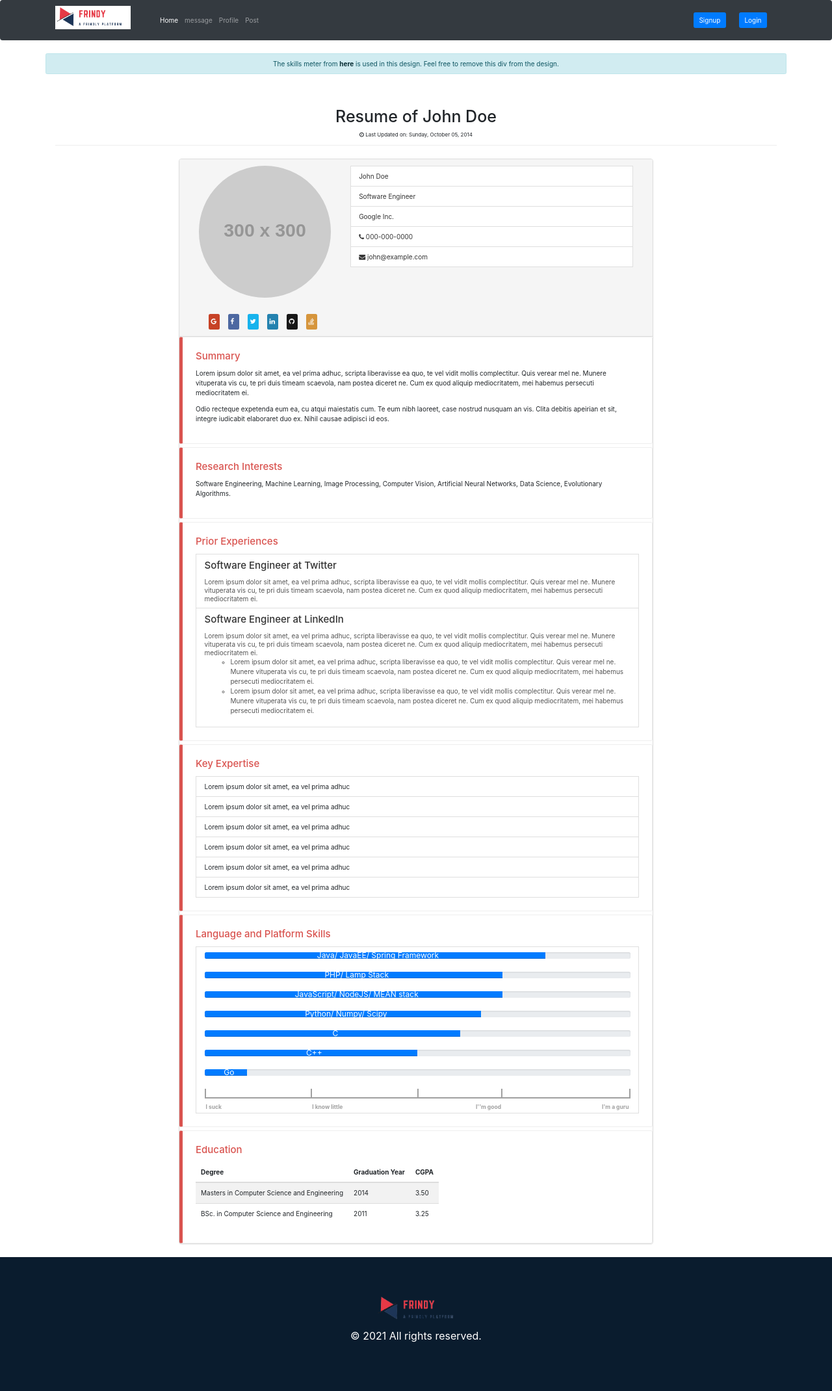
After one commit to swebreza/frindy, a Django app: page /resume in a window 1280 px wide. The commit adds this page. Shown: the whole page at 65% size. Run offline with Django 3.2, Linux system fonts and the light colour scheme; grey boxes labelled with a size stand in for pictures from a placeholder-image service; some libraries are stand-ins or nearby versions.

Commit message:
2 resume added

```diff
--- /dev/null
+++ b/frindy/static/css/resume1.css
@@ -0,0 +1,156 @@
+@import url(http://maxcdn.bootstrapcdn.com/font-awesome/4.2.0/css/font-awesome.min.css);
+
+.page-header{
+  text-align: center;
+}
+.container{
+ width:44em;
+}
+/*social buttons*/
+.btn-social{
+  color: white;
+  opacity:0.9;
+}
+.btn-social:hover {
+  color: white;
+    opacity:1;
+}
+.btn-facebook {
+background-color: #3b5998;
+opacity:0.9;
+}
+.btn-twitter {
+background-color: #00aced;
+opacity:0.9;
+}
+.btn-linkedin {
+background-color:#0e76a8;
+opacity:0.9;
+}
+.btn-github{
+  background-color:#000000;
+  opacity:0.9;
+}
+.btn-google {
+  background-color: #c32f10;
+  opacity: 0.9;
+}
+.btn-stackoverflow{
+  background-color: #D38B28;
+  opacity: 0.9;
+}
+
+/* resume stuff */
+
+.bs-callout {
+    -moz-border-bottom-colors: none;
+    -moz-border-left-colors: none;
+    -moz-border-right-colors: none;
+    -moz-border-top-colors: none;
+    border-color: #eee;
+    border-image: none;
+    border-radius: 3px;
+    border-style: solid;
+    border-width: 1px 1px 1px 5px;
+    margin-bottom: 5px;
+    padding: 20px;
+}
+.bs-callout:last-child {
+    margin-bottom: 0px;
+}
+.bs-callout h4 {
+    margin-bottom: 10px;
+    margin-top: 0;
+}
+
+.bs-callout-danger {
+    border-left-color: #d9534f;
+}
+
+.bs-callout-danger h4{
+    color: #d9534f;
+}
+
+.resume .list-group-item:first-child, .resume .list-group-item:last-child{
+  border-radius:0;
+}
+
+/*makes an anchor inactive(not clickable)*/
+.inactive-link {
+   pointer-events: none;
+   cursor: default;
+}
+
+.resume-heading .social-btns{
+  margin-top:15px;
+}
+.resume-heading .social-btns i.fa{
+  margin-left:-5px;
+}
+
+
+
+@media (max-width: 992px) {
+  .resume-heading .social-btn-holder{
+    padding:5px;
+  }
+}
+
+
+/* skill meter in resume. copy pasted from http://bootsnipp.com/snippets/featured/progress-bar-meter */
+
+.progress-bar {
+    text-align: left;
+	white-space: nowrap;
+	white-space: nowrap;
+	overflow: hidden;
+	text-overflow: ellipsis;
+	cursor: pointer;
+}
+
+.progress-bar > .progress-type {
+	padding-left: 10px;
+}
+
+.progress-meter {
+	min-height: 15px;
+	border-bottom: 2px solid rgb(160, 160, 160);
+  margin-bottom: 15px;
+}
+
+.progress-meter > .meter {
+	position: relative;
+	float: left;
+	min-height: 15px;
+	border-width: 0px;
+	border-style: solid;
+	border-color: rgb(160, 160, 160);
+}
+
+.progress-meter > .meter-left {
+	border-left-width: 2px;
+}
+
+.progress-meter > .meter-right {
+	float: right;
+	border-right-width: 2px;
+}
+
+.progress-meter > .meter-right:last-child {
+	border-left-width: 2px;
+}
+
+.progress-meter > .meter > .meter-text {
+	position: absolute;
+	display: inline-block;
+	bottom: -20px;
+	width: 100%;
+	font-weight: 700;
+	font-size: 0.85em;
+	color: rgb(160, 160, 160);
+	text-align: left;
+}
+
+.progress-meter > .meter.meter-right > .meter-text {
+	text-align: right;
+}
--- a/templates/includes/footer.html
+++ b/templates/includes/footer.html
@@ -1,6 +1,6 @@
 
 <!------ Include the above in your HEAD tag ---------->
-
+{% load static %}
 
 <div><style class="text/css">
 
@@ -31,6 +31,7 @@
 				<div class="row">
 					<div class="col-md-12 text-center">
 						<!-- <div class="copyright"> -->
+							<img src="{% static 'logo/2.png' %}" alt="..." height="36">
 							<p class='copyright'>© 2021 All rights reserved.</p>
 						<!-- </div> -->
 					</div>
--- a/templates/includes/nav.html
+++ b/templates/includes/nav.html
@@ -5,8 +5,8 @@
 <!-- Navigation -->
 <nav class="navbar navbar-expand-lg navbar-dark bg-dark static-top" style="background-color: 0a1c2e;">
   <div class="container">
-    <a class="navbar-brand" href="#">
-      <img src="https://placeholder.pics/svg/150x50/888888/EEE/Logo" alt="..." height="36">
+    <a class="navbar-brand" href="{% url 'home' %}" >
+      <img src="{% static 'logo/1.png' %}" alt="..." height="36">
     </a>
     <button class="navbar-toggler" type="button" data-bs-toggle="collapse" data-bs-target="#navbarSupportedContent" aria-controls="navbarSupportedContent" aria-expanded="false" aria-label="Toggle navigation">
       <span class="navbar-toggler-icon"></span>
@@ -14,14 +14,27 @@
     <div class="collapse navbar-collapse" id="navbarSupportedContent">
       <ul class="navbar-nav ms-auto">
         <li class="nav-item">
-          <a class="nav-link active" aria-current="page" href="#">Home</a>
+          <a class="nav-link active" aria-current="page" href="{% url 'home' %}">Home</a>
         </li>
         <li class="nav-item">
-          <a class="nav-link" href="#">Link</a>
+          <a class="nav-link" href="{% url 'message' %}">message</a>
         </li>
+        <li class="nav-item">
+          <a class="nav-link" href="{% url 'profile' %}">Profile</a>
+        </li>
+        <li class="nav-item">
+          <a class="nav-link" href="{% url 'post' %}">Post</a>
+        </li>
+
+
 
       </ul>
     </div>
+
+
+      <a class="btn btn-primary mx-2" type="submit" href="#">Signup</a>
+      <a class="btn btn-primary mx-4" type="submit" href="#">Login</a>
+
   </div>
 </nav>
 
--- a/templates/webpages/messages.html
+++ b/templates/webpages/messages.html
@@ -1,5 +1,5 @@
 
 {% extends 'base.html' %}
 {% block content %}
-
+<h1>Message</h1>
 {% endblock %}
--- a/templates/webpages/post.html
+++ b/templates/webpages/post.html
@@ -0,0 +1,5 @@
+
+{% extends 'base.html' %}
+{% block content %}
+<h1>Post</h1>
+{% endblock %}
--- a/templates/webpages/profile.html
+++ b/templates/webpages/profile.html
@@ -11,13 +11,13 @@
     <p class="card-text">Some quick example text to build on the card title and make up the bulk of the card's content.</p>
     <ul class="nav justify-content-center">
   <li class="nav-item" style="padding: 0.5em;">
-    <a class="nav-link active btn btn-primary "  href="#">Connect</a>
+    <a class="nav-link active btn btn-primary "  href="{% url 'resume2' %}">View Resume</a>
   </li>
   <li class="nav-item" style="padding: 0.5em;">
-    <a class="nav-link btn btn-primary" href="#">Message</a>
+    <a class="nav-link btn btn-primary" href="{% url 'message' %}">Message</a>
   </li>
   <li class="nav-item" style="padding: 0.5em;">
-    <a class="nav-link btn btn-primary" href="#">Posts</a>
+    <a class="nav-link btn btn-primary" href="{% url 'post' %}">Posts</a>
   </li>
   </ul>
   </div>
--- /dev/null
+++ b/templates/webpages/resume/resume1.html
@@ -0,0 +1,218 @@
+{% extends 'base.html' %}
+{% load static %}
+{% block content %}
+<link rel="stylesheet" type="text/css" href="{% static 'css/resume1.css' %}" />
+<link href="//maxcdn.bootstrapcdn.com/bootstrap/3.3.0/css/bootstrap.min.css" rel="stylesheet" id="bootstrap-css" />
+<script src="//code.jquery.com/jquery-1.11.1.min.js"></script>
+<!------ Include the above in your HEAD tag ---------->
+
+<div class="container">
+    <div class="row info" style="text-align: center;">
+        <div class="col-xs-12 alert alert-info">
+            The skills meter from <a class="alert-link" href="http://bootsnipp.com/snippets/featured/progress-bar-meter">here</a> is used in this design. Feel free to remove this div from the design.
+        </div>
+    </div>
+
+    <div class="resume">
+        <header class="page-header">
+            <h1 class="page-title">Resume of John Doe</h1>
+            <small> <i class="fa fa-clock-o"></i> Last Updated on: <time>Sunday, October 05, 2014</time></small>
+        </header>
+        <div class="row">
+            <div class="col-xs-12 col-sm-12 col-md-offset-1 col-md-10 col-lg-offset-2 col-lg-8">
+                <div class="panel panel-default">
+                    <div class="panel-heading resume-heading">
+                        <div class="row">
+                            <div class="col-lg-12">
+                                <div class="col-xs-12 col-sm-4">
+                                    <figure>
+                                        <img class="img-circle img-responsive" alt="" src="http://placehold.it/300x300" />
+                                    </figure>
+
+                                    <div class="row">
+                                        <div class="col-xs-12 social-btns">
+                                            <div class="col-xs-3 col-md-1 col-lg-1 social-btn-holder">
+                                                <a href="#" class="btn btn-social btn-block btn-google"> <i class="fa fa-google"></i> </a>
+                                            </div>
+
+                                            <div class="col-xs-3 col-md-1 col-lg-1 social-btn-holder">
+                                                <a href="#" class="btn btn-social btn-block btn-facebook"> <i class="fa fa-facebook"></i> </a>
+                                            </div>
+
+                                            <div class="col-xs-3 col-md-1 col-lg-1 social-btn-holder">
+                                                <a href="#" class="btn btn-social btn-block btn-twitter"> <i class="fa fa-twitter"></i> </a>
+                                            </div>
+
+                                            <div class="col-xs-3 col-md-1 col-lg-1 social-btn-holder">
+                                                <a href="#" class="btn btn-social btn-block btn-linkedin"> <i class="fa fa-linkedin"></i> </a>
+                                            </div>
+
+                                            <div class="col-xs-3 col-md-1 col-lg-1 social-btn-holder">
+                                                <a href="#" class="btn btn-social btn-block btn-github"> <i class="fa fa-github"></i> </a>
+                                            </div>
+
+                                            <div class="col-xs-3 col-md-1 col-lg-1 social-btn-holder">
+                                                <a href="#" class="btn btn-social btn-block btn-stackoverflow"> <i class="fa fa-stack-overflow"></i> </a>
+                                            </div>
+                                        </div>
+                                    </div>
+                                </div>
+
+                                <div class="col-xs-12 col-sm-8">
+                                    <ul class="list-group">
+                                        <li class="list-group-item">John Doe</li>
+                                        <li class="list-group-item">Software Engineer</li>
+                                        <li class="list-group-item">Google Inc.</li>
+                                        <li class="list-group-item"><i class="fa fa-phone"></i> 000-000-0000</li>
+                                        <li class="list-group-item"><i class="fa fa-envelope"></i> john@example.com</li>
+                                    </ul>
+                                </div>
+                            </div>
+                        </div>
+                    </div>
+                    <div class="bs-callout bs-callout-danger">
+                        <h4>Summary</h4>
+                        <p>
+                            Lorem ipsum dolor sit amet, ea vel prima adhuc, scripta liberavisse ea quo, te vel vidit mollis complectitur. Quis verear mel ne. Munere vituperata vis cu, te pri duis timeam scaevola, nam postea diceret ne. Cum
+                            ex quod aliquip mediocritatem, mei habemus persecuti mediocritatem ei.
+                        </p>
+                        <p>
+                            Odio recteque expetenda eum ea, cu atqui maiestatis cum. Te eum nibh laoreet, case nostrud nusquam an vis. Clita debitis apeirian et sit, integre iudicabit elaboraret duo ex. Nihil causae adipisci id eos.
+                        </p>
+                    </div>
+                    <div class="bs-callout bs-callout-danger">
+                        <h4>Research Interests</h4>
+                        <p>
+                            Software Engineering, Machine Learning, Image Processing, Computer Vision, Artificial Neural Networks, Data Science, Evolutionary Algorithms.
+                        </p>
+                    </div>
+
+                    <div class="bs-callout bs-callout-danger">
+                        <h4>Prior Experiences</h4>
+                        <ul class="list-group">
+                            <a class="list-group-item inactive-link" href="#">
+                                <h4 class="list-group-item-heading">
+                                    Software Engineer at Twitter
+                                </h4>
+                                <p class="list-group-item-text">
+                                    Lorem ipsum dolor sit amet, ea vel prima adhuc, scripta liberavisse ea quo, te vel vidit mollis complectitur. Quis verear mel ne. Munere vituperata vis cu, te pri duis timeam scaevola, nam postea diceret
+                                    ne. Cum ex quod aliquip mediocritatem, mei habemus persecuti mediocritatem ei.
+                                </p>
+                            </a>
+                            <a class="list-group-item inactive-link" href="#">
+                                <h4 class="list-group-item-heading">Software Engineer at LinkedIn</h4>
+                                <p class="list-group-item-text">
+                                    Lorem ipsum dolor sit amet, ea vel prima adhuc, scripta liberavisse ea quo, te vel vidit mollis complectitur. Quis verear mel ne. Munere vituperata vis cu, te pri duis timeam scaevola, nam postea diceret
+                                    ne. Cum ex quod aliquip mediocritatem, mei habemus persecuti mediocritatem ei.
+                                </p>
+                                <ul>
+                                    <li>
+                                        Lorem ipsum dolor sit amet, ea vel prima adhuc, scripta liberavisse ea quo, te vel vidit mollis complectitur. Quis verear mel ne. Munere vituperata vis cu, te pri duis timeam scaevola, nam postea
+                                        diceret ne. Cum ex quod aliquip mediocritatem, mei habemus persecuti mediocritatem ei.
+                                    </li>
+                                    <li>
+                                        Lorem ipsum dolor sit amet, ea vel prima adhuc, scripta liberavisse ea quo, te vel vidit mollis complectitur. Quis verear mel ne. Munere vituperata vis cu, te pri duis timeam scaevola, nam postea
+                                        diceret ne. Cum ex quod aliquip mediocritatem, mei habemus persecuti mediocritatem ei.
+                                    </li>
+                                </ul>
+                                <p></p>
+                            </a>
+                        </ul>
+                    </div>
+                    <div class="bs-callout bs-callout-danger">
+                        <h4>Key Expertise</h4>
+                        <ul class="list-group">
+                            <li class="list-group-item">Lorem ipsum dolor sit amet, ea vel prima adhuc</li>
+                            <li class="list-group-item">Lorem ipsum dolor sit amet, ea vel prima adhuc</li>
+                            <li class="list-group-item">Lorem ipsum dolor sit amet, ea vel prima adhuc</li>
+                            <li class="list-group-item">Lorem ipsum dolor sit amet, ea vel prima adhuc</li>
+                            <li class="list-group-item">Lorem ipsum dolor sit amet, ea vel prima adhuc</li>
+                            <li class="list-group-item">Lorem ipsum dolor sit amet, ea vel prima adhuc</li>
+                        </ul>
+                    </div>
+                    <div class="bs-callout bs-callout-danger">
+                        <h4>Language and Platform Skills</h4>
+                        <ul class="list-group">
+                            <a class="list-group-item inactive-link" href="#">
+                                <div class="progress">
+                                    <div data-placement="top" style="width: 80%;" aria-valuemax="100" aria-valuemin="0" aria-valuenow="80" role="progressbar" class="progress-bar progress-bar-success">
+                                        <span class="sr-only">80%</span>
+                                        <span class="progress-type">Java/ JavaEE/ Spring Framework </span>
+                                    </div>
+                                </div>
+                                <div class="progress">
+                                    <div data-placement="top" style="width: 70%;" aria-valuemax="100" aria-valuemin="0" aria-valuenow="1" role="progressbar" class="progress-bar progress-bar-success">
+                                        <span class="sr-only">70%</span>
+                                        <span class="progress-type">PHP/ Lamp Stack</span>
+                                    </div>
+                                </div>
+                                <div class="progress">
+                                    <div data-placement="top" style="width: 70%;" aria-valuemax="100" aria-valuemin="0" aria-valuenow="1" role="progressbar" class="progress-bar progress-bar-success">
+                                        <span class="sr-only">70%</span>
+                                        <span class="progress-type">JavaScript/ NodeJS/ MEAN stack </span>
+                                    </div>
+                                </div>
+                                <div class="progress">
+                                    <div data-placement="top" style="width: 65%;" aria-valuemax="100" aria-valuemin="0" aria-valuenow="1" role="progressbar" class="progress-bar progress-bar-warning">
+                                        <span class="sr-only">65%</span>
+                                        <span class="progress-type">Python/ Numpy/ Scipy</span>
+                                    </div>
+                                </div>
+                                <div class="progress">
+                                    <div data-placement="top" style="width: 60%;" aria-valuemax="100" aria-valuemin="0" aria-valuenow="60" role="progressbar" class="progress-bar progress-bar-warning">
+                                        <span class="sr-only">60%</span>
+                                        <span class="progress-type">C</span>
+                                    </div>
+                                </div>
+                                <div class="progress">
+                                    <div data-placement="top" style="width: 50%;" aria-valuemax="100" aria-valuemin="0" aria-valuenow="50" role="progressbar" class="progress-bar progress-bar-warning">
+                                        <span class="sr-only">50%</span>
+                                        <span class="progress-type">C++</span>
+                                    </div>
+                                </div>
+                                <div class="progress">
+                                    <div data-placement="top" style="width: 10%;" aria-valuemax="100" aria-valuemin="0" aria-valuenow="50" role="progressbar" class="progress-bar progress-bar-danger">
+                                        <span class="sr-only">10%</span>
+                                        <span class="progress-type">Go</span>
+                                    </div>
+                                </div>
+
+                                <div class="progress-meter">
+                                    <div style="width: 25%;" class="meter meter-left"><span class="meter-text">I suck</span></div>
+                                    <div style="width: 25%;" class="meter meter-left"><span class="meter-text">I know little</span></div>
+                                    <div style="width: 30%;" class="meter meter-right"><span class="meter-text">I'm a guru</span></div>
+                                    <div style="width: 20%;" class="meter meter-right"><span class="meter-text">I''m good</span></div>
+                                </div>
+                            </a>
+                        </ul>
+                    </div>
+                    <div class="bs-callout bs-callout-danger">
+                        <h4>Education</h4>
+                        <table class="table table-striped table-responsive">
+                            <thead>
+                                <tr>
+                                    <th>Degree</th>
+                                    <th>Graduation Year</th>
+                                    <th>CGPA</th>
+                                </tr>
+                            </thead>
+                            <tbody>
+                                <tr>
+                                    <td>Masters in Computer Science and Engineering</td>
+                                    <td>2014</td>
+                                    <td>3.50</td>
+                                </tr>
+                                <tr>
+                                    <td>BSc. in Computer Science and Engineering</td>
+                                    <td>2011</td>
+                                    <td>3.25</td>
+                                </tr>
+                            </tbody>
+                        </table>
+                    </div>
+                </div>
+            </div>
+        </div>
+    </div>
+</div>
+{% endblock %}
--- a/templates/webpages/welcome.html
+++ b/templates/webpages/welcome.html
@@ -7,13 +7,13 @@
   <div>
     <ul class="nav justify-content-center">
   <li class="nav-item" style="padding: 0.5em;">
-    <a class="nav-link active btn btn-primary "  href="#">Profile</a>
+    <a class="nav-link active btn btn-primary "  href="{% url 'profile' %}">Profile</a>
   </li>
   <li class="nav-item" style="padding: 0.5em;">
-    <a class="nav-link btn btn-primary" href="#">Message</a>
+    <a class="nav-link btn btn-primary" href="{% url 'message' %}">Message</a>
   </li>
   <li class="nav-item" style="padding: 0.5em;">
-    <a class="nav-link btn btn-primary" href="#">Job Hunt</a>
+    <a class="nav-link btn btn-primary" href="{% url 'post' %}">Job Hunt</a>
   </li>
   </ul>
   </div>
--- a/webpages/urls.py
+++ b/webpages/urls.py
@@ -1,5 +1,10 @@
 from django.urls import path
 from . import views
 urlpatterns = [
-    path('', views.home),
+    path('', views.home,name='home'),
+    path('post', views.post,name="post"),
+    path('message', views.messages,name="message"),
+    path('profile', views.profile,name="profile"),
+    path('resume', views.resume,name="resume"),
+    path('resume2', views.resume2,name="resume2"),
 ]
--- a/webpages/views.py
+++ b/webpages/views.py
@@ -1,5 +1,21 @@
+from django.http import request
 from django.shortcuts import render
 
 # Create your views here.
 def home(request):
+ return render(request,'webpages/welcome.html')
+
+def messages(request):
  return render(request,'webpages/messages.html')
+
+def profile(request):
+ return render(request,'webpages/profile.html')
+
+def post(request):
+ return render(request,'webpages/post.html')
+
+def resume(request):
+ return render(request,'webpages/resume/resume1.html')
+
+def resume2(request):
+ return render(request,'webpages/resume/resume2.html')
```
Also changed, not shown: frindy/static/css/resume2.css (added, +29 -0 lines), templates/webpages/resume/resume2.html (added, +113 -0 lines), frindy/static/logo/1.png (added), frindy/static/logo/2.png (added), static/logo/1.png (added), static/logo/2.png (added).
